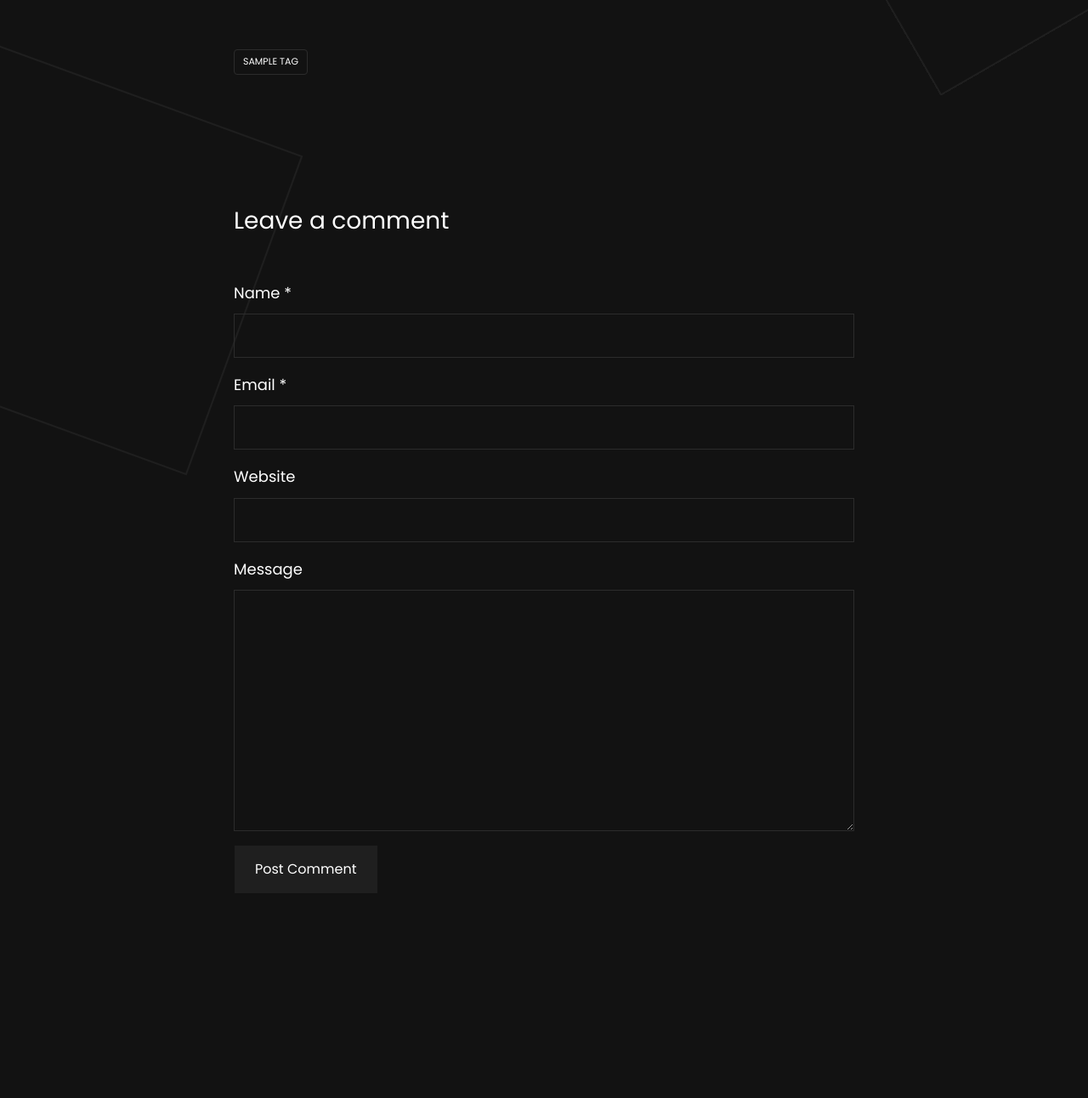
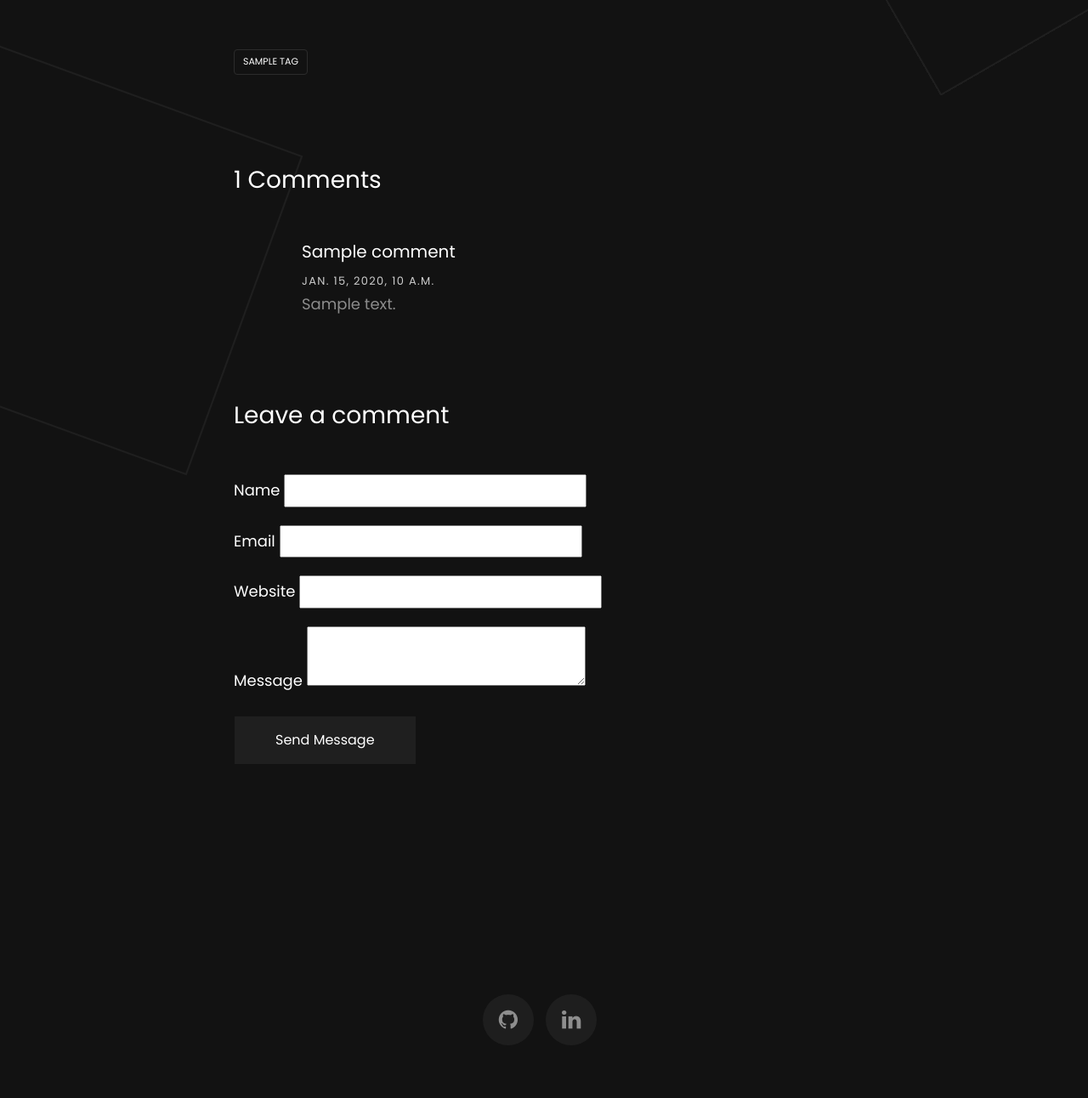
Before and after one commit to abijithanikkuruthi/website-django-public, a Django app: template templates/blog-view.html in a window 1280 px wide. Shown: the part 397-1689 px from the top of the page at 85% size. Run offline with Django 3.2, Linux system fonts and the light colour scheme; the template is opened without the code that fills it: most values are stand-ins (such as "Sample title", 1, 10 or a date in 2020); form fields are guessed from the names that the template uses; some libraries are stand-ins or nearby versions; some web fonts are replaced.

Commit message:
comments added

```diff
--- a/pages/models.py
+++ b/pages/models.py
@@ -42,7 +42,7 @@ class Comment(models.Model):
     email = models.CharField(max_length=80)
     website = models.CharField(max_length=80)
     message = models.TextField()
-    created_on = models.DateTimeField(auto_now_add=True)
+    created_on = models.DateTimeField()
     active = models.BooleanField(default=False)
     ip = models.CharField(max_length=200)
 
--- a/pages/utils.py
+++ b/pages/utils.py
@@ -38,8 +38,7 @@ def get_email_body(m_obj):
     return e_body
 
 def send_email(m_obj, to_email_list):
-    # m_obj["host"] = " ".join(m_obj["host"].split('.'))
-    e_subject = m_obj["host"] + ": New Message from '" + m_obj["name"] + "' (" + m_obj["ip"] +")"
+    e_subject = m_obj["host"] + ": New Message/Comment from '" + m_obj["name"] + "' (" + m_obj["ip"] +")"
     e_body = get_email_body(m_obj)
     email = EmailMessage(subject=e_subject, body=e_body, to=to_email_list)
     email.send()
--- a/templates/blog-view.html
+++ b/templates/blog-view.html
@@ -101,114 +101,50 @@
 
 
               <div class="pt-5 mt-5">
-                <!-- <h3 class="mb-5">0 Comments</h3> -->
-                <!-- <ul class="comment-list">
+                <h3 class="mb-5">{{ comments | length}} Comments</h3>
+                <ul class="comment-list">
+
+                  {% for comment in comments %}
                   <li class="comment">
-                    <div class="vcard bio">
-                      <img src="images/person_1.jpg" alt="Image placeholder">
-                    </div>
                     <div class="comment-body">
-                      <h3>Jean Doe</h3>
-                      <div class="meta">July 27, 2018 at 2:21pm</div>
-                      <p>Lorem ipsum dolor sit amet, consectetur adipisicing elit. Pariatur quidem laborum necessitatibus, ipsam impedit vitae autem, eum officia, fugiat saepe enim sapiente iste iure! Quam voluptas earum impedit necessitatibus, nihil?</p>
-                      <p><a href="#" class="reply">Reply</a></p>
+                      <h3>{{ comment.name }}</h3>
+                      <div class="meta">{{ comment.created_on }}</div>
+                      <p>{{ comment.message }}</p>
                     </div>
                   </li>
+                  {% endfor %}
 
-                  <li class="comment">
-                    <div class="vcard bio">
-                      <img src="images/person_1.jpg" alt="Image placeholder">
-                    </div>
-                    <div class="comment-body">
-                      <h3>Jean Doe</h3>
-                      <div class="meta">July 27, 2018 at 2:21pm</div>
-                      <p>Lorem ipsum dolor sit amet, consectetur adipisicing elit. Pariatur quidem laborum necessitatibus, ipsam impedit vitae autem, eum officia, fugiat saepe enim sapiente iste iure! Quam voluptas earum impedit necessitatibus, nihil?</p>
-                      <p><a href="#" class="reply">Reply</a></p>
-                    </div>
-
-                    <ul class="children">
-                      <li class="comment">
-                        <div class="vcard bio">
-                          <img src="images/person_1.jpg" alt="Image placeholder">
-                        </div>
-                        <div class="comment-body">
-                          <h3>Jean Doe</h3>
-                          <div class="meta">July 27, 2018 at 2:21pm</div>
-                          <p>Lorem ipsum dolor sit amet, consectetur adipisicing elit. Pariatur quidem laborum necessitatibus, ipsam impedit vitae autem, eum officia, fugiat saepe enim sapiente iste iure! Quam voluptas earum impedit necessitatibus, nihil?</p>
-                          <p><a href="#" class="reply">Reply</a></p>
-                        </div>
-
-
-                        <ul class="children">
-                          <li class="comment">
-                            <div class="vcard bio">
-                              <img src="images/person_1.jpg" alt="Image placeholder">
-                            </div>
-                            <div class="comment-body">
-                              <h3>Jean Doe</h3>
-                              <div class="meta">July 27, 2018 at 2:21pm</div>
-                              <p>Lorem ipsum dolor sit amet, consectetur adipisicing elit. Pariatur quidem laborum necessitatibus, ipsam impedit vitae autem, eum officia, fugiat saepe enim sapiente iste iure! Quam voluptas earum impedit necessitatibus, nihil?</p>
-                              <p><a href="#" class="reply">Reply</a></p>
-                            </div>
-
-                              <ul class="children">
-                                <li class="comment">
-                                  <div class="vcard bio">
-                                    <img src="images/person_1.jpg" alt="Image placeholder">
-                                  </div>
-                                  <div class="comment-body">
-                                    <h3>Jean Doe</h3>
-                                    <div class="meta">July 27, 2018 at 2:21pm</div>
-                                    <p>Lorem ipsum dolor sit amet, consectetur adipisicing elit. Pariatur quidem laborum necessitatibus, ipsam impedit vitae autem, eum officia, fugiat saepe enim sapiente iste iure! Quam voluptas earum impedit necessitatibus, nihil?</p>
-                                    <p><a href="#" class="reply">Reply</a></p>
-                                  </div>
-                                </li>
-                              </ul>
-                          </li>
-                        </ul>
-                      </li>
-                    </ul>
-                  </li>
-
-                  <li class="comment">
-                    <div class="vcard bio">
-                      <img src="images/person_1.jpg" alt="Image placeholder">
-                    </div>
-                    <div class="comment-body">
-                      <h3>Jean Doe</h3>
-                      <div class="meta">July 27, 2018 at 2:21pm</div>
-                      <p>Lorem ipsum dolor sit amet, consectetur adipisicing elit. Pariatur quidem laborum necessitatibus, ipsam impedit vitae autem, eum officia, fugiat saepe enim sapiente iste iure! Quam voluptas earum impedit necessitatibus, nihil?</p>
-                      <p><a href="#" class="reply">Reply</a></p>
-                    </div>
-                  </li>
-                </ul> -->
+                </ul>
                 <!-- END comment-list -->
 
                 <div class="comment-form-wrap pt-5">
                   <h3 class="mb-5">Leave a comment</h3>
-                  <form action="#">
+                  {% if comment_submitted %}
+                  <h5>Your comment has been submitted for moderation.</h5><p></p>
+                  {% else %}
+                  <form method="POST">
+                    {% csrf_token %}
                     <div class="form-group">
-                      <label for="name">Name *</label>
-                      <input type="text" class="form-control" id="name">
+                      <label for="name">Name</label>
+                      {{ form.name }}
                     </div>
                     <div class="form-group">
-                      <label for="email">Email *</label>
-                      <input type="email" class="form-control" id="email">
+                      <label for="email">Email</label>
+                      {{ form.email }}
                     </div>
                     <div class="form-group">
                       <label for="website">Website</label>
-                      <input type="url" class="form-control" id="website">
+                      {{ form.website }}
                     </div>
-
                     <div class="form-group">
                       <label for="message">Message</label>
-                      <textarea name="" id="message" cols="30" rows="10" class="form-control"></textarea>
+                      {{ form.message }}
                     </div>
                     <div class="form-group">
-                      <input type="submit" value="Post Comment" class="btn py-3 px-4 btn-primary">
+                      <input type="submit" value="Send Message" class="btn btn-primary py-3 px-5">
                     </div>
-
                   </form>
+                  {% endif %}
                 </div>
               </div>
 
```
Also changed, not shown: pages/views.py (+36 -3 lines), pages/migrations/0011_auto_20191230_0332.py (added).
